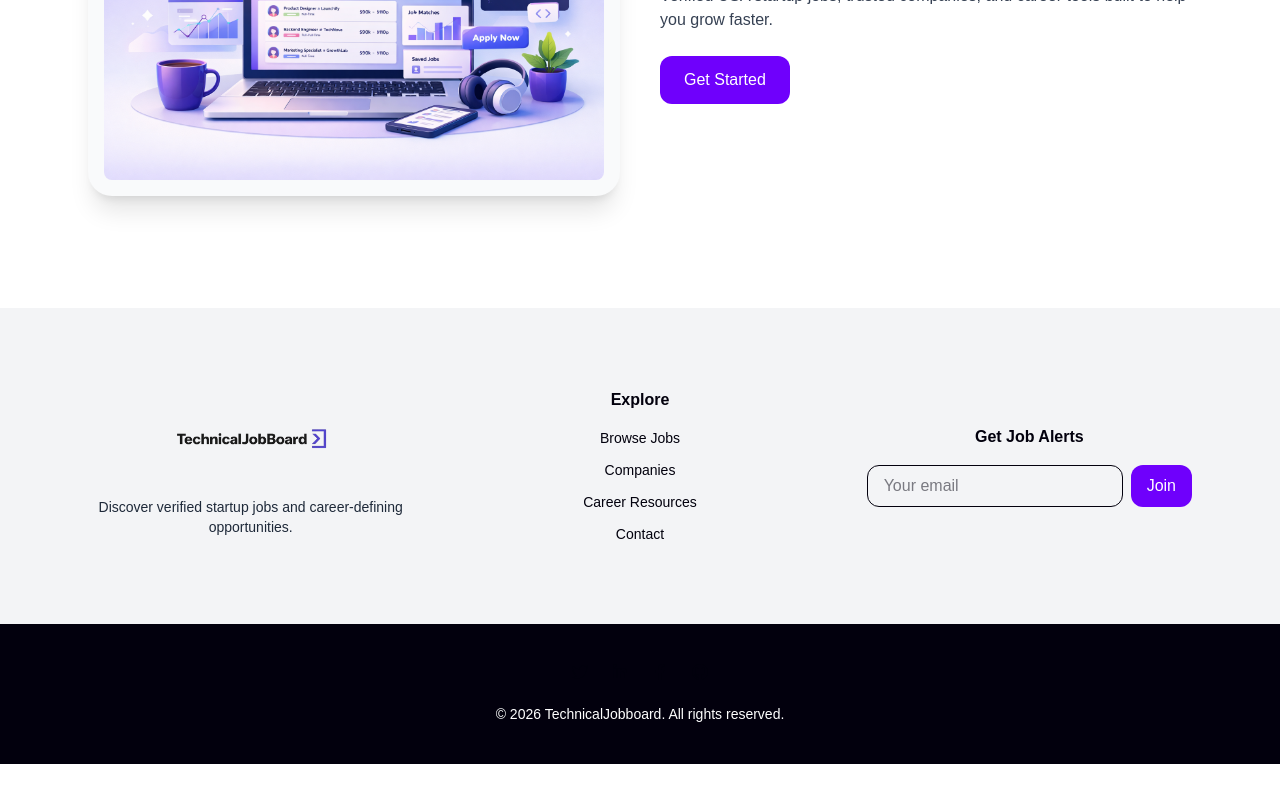
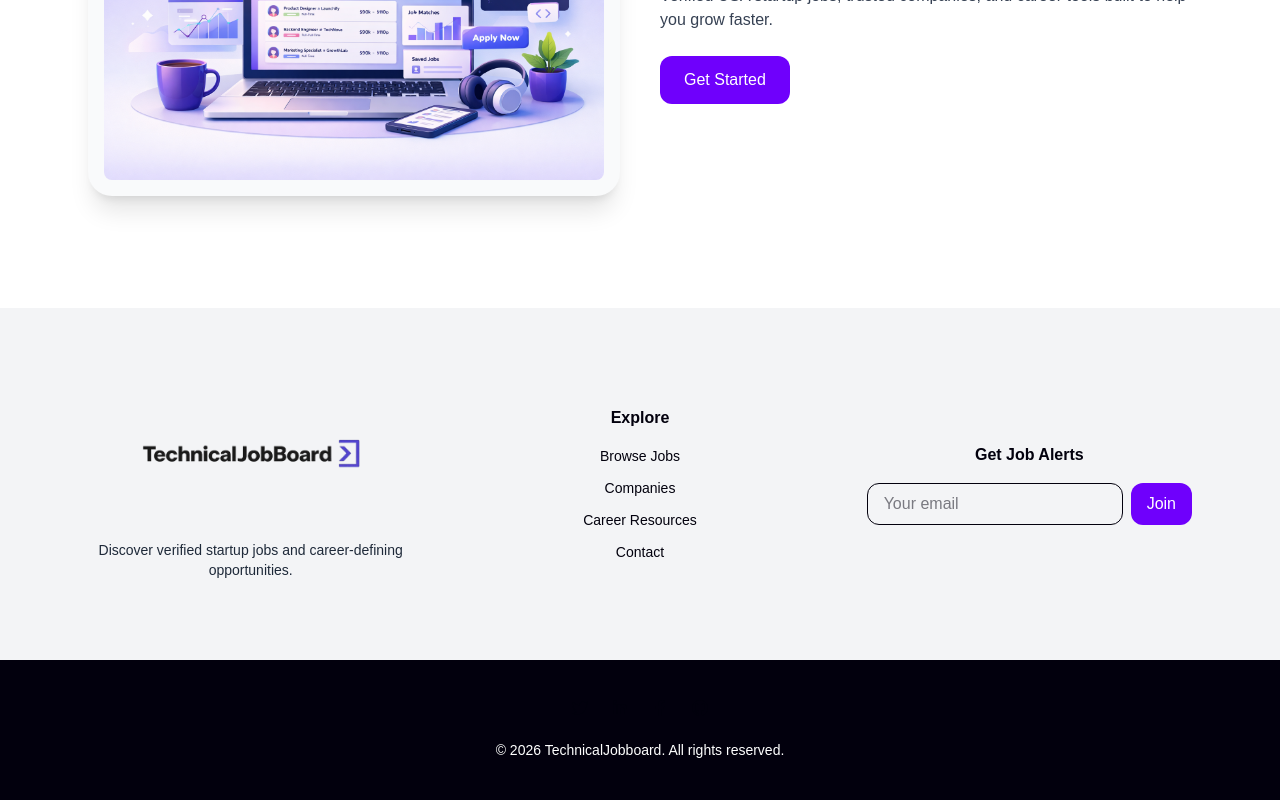
Before and after one commit to adebisidolapo/technicaljobboard, a Next.js app in the folder jobboard/: page / in a window 1280 px wide. Shown: the part 3660-4460 px from the top of the page. Before the commit the page ends 4424 px from the top, so only its background shows below. Built offline with nearby package versions, Linux system fonts and the light colour scheme.

Commit message:
update logo

```diff
--- a/jobboard/app/layout.tsx
+++ b/jobboard/app/layout.tsx
@@ -18,12 +18,12 @@ export default function RootLayout({
         <header className="w-full bg-white border-b border-gray-200">
           <div className="max-w-6xl mx-auto px-4 h-16 flex items-center justify-between">
 
-            {/* TechnicalJob Logo */}
+{/* TechnicalJob Logo */}
 <div className="flex items-center">
   <img
     src="/Technicaljoblogo.png"
     alt="TechnicalJobboard"
-    className="h-16 md:h-20 lg:h-24 w-auto object-contain"
+    className="h-28 md:h-32 lg:h-36 w-auto object-contain"
   />
 </div>
 
--- a/jobboard/app/page.tsx
+++ b/jobboard/app/page.tsx
@@ -300,11 +300,11 @@ export default function Home() {
     <div className="max-w-6xl mx-auto px-6 grid grid-cols-1 md:grid-cols-3 gap-16 text-center items-center">
 
       <div className="flex flex-col items-center">
-        <img
-          src="/Technicaljoblogo-removebg-preview.png"
-          alt="TechnicalJobboard Logo"
-          className="w-56 object-contain mb-4"
-        />
+      <img
+  src="/Technicaljoblogo-removebg-preview.png"
+  alt="TechnicalJobboard Logo"
+  className="h-24 md:h-28 lg:h-32 w-auto object-contain mb-6"
+/>
         <p className="text-gray-800 text-sm max-w-xs">
           Discover verified startup jobs and career-defining opportunities.
         </p>
```
